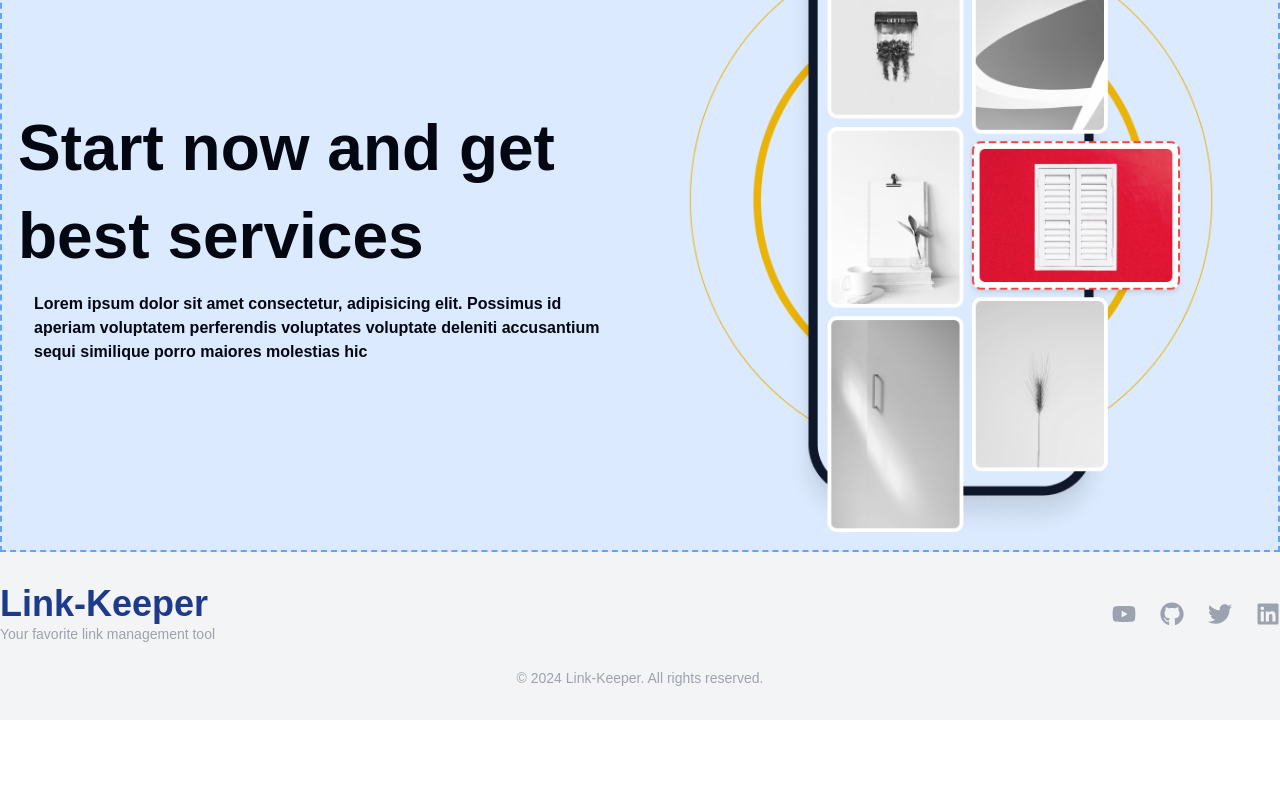
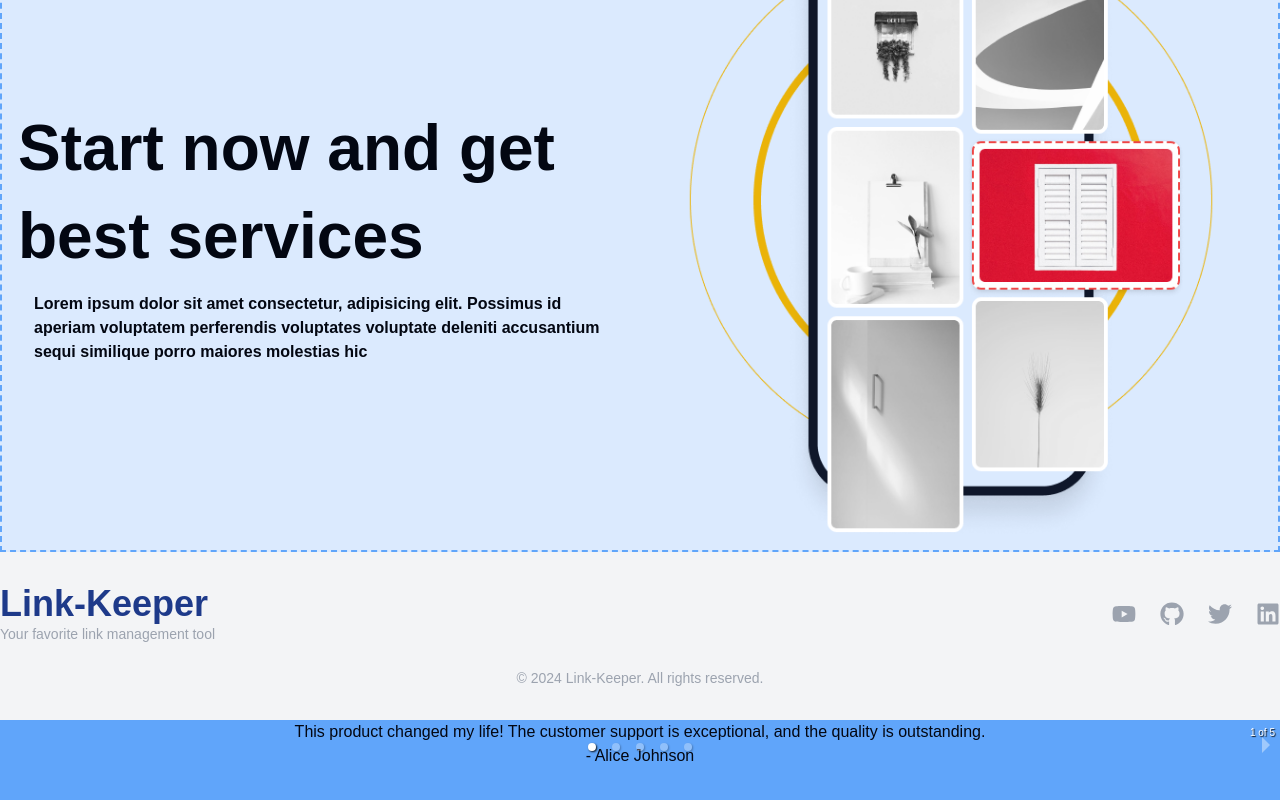
Before and after one commit to utpalsinghdev/link-keeper, a Next.js app: page / in a window 1280 px wide. Shown: the part 3093-3893 px from the top of the page. Before the commit the page ends 3813 px from the top, so only its background shows below. Built offline with nearby package versions, Linux system fonts and the light colour scheme.

Commit message:
Refactor Provider and Testimonials components

```diff
--- a/src/app/page.tsx
+++ b/src/app/page.tsx
@@ -4,7 +4,7 @@ import Footer from "@/components/atoms/home/Footer";
 import Hero from "@/components/atoms/home/Hero";
 import Navbar from "@/components/atoms/home/Navbar";
 import StartNow from "@/components/atoms/home/StartNow";
-// import Testimonials from "@/components/atoms/home/Testimonials";
+import Testimonials from "@/components/atoms/home/Testimonials";
 import Tools from "@/components/atoms/home/Tools";
 
 import React from "react";
@@ -19,7 +19,7 @@ const Home = () => {
       <Focus />
       <StartNow />
       <Footer />
-      {/* <Testimonials /> */}
+      <Testimonials />
     </div>
   );
 };
--- a/src/components/Provider.tsx
+++ b/src/components/Provider.tsx
@@ -5,7 +5,7 @@ import { SessionProvider } from 'next-auth/react'
 const Provider = ({ children }: { children: React.ReactNode }) => {
     return <SessionProvider>
         {children}
-        <Toaster />
+        <Toaster richColors />
     </SessionProvider>
 }
 
--- a/src/components/atoms/home/Testimonials.tsx
+++ b/src/components/atoms/home/Testimonials.tsx
@@ -1,50 +1,51 @@
-// import React from "react";
-// import "react-responsive-carousel/lib/styles/carousel.min.css";
-// import { Carousel } from "react-responsive-carousel";
+"use client"
+import React from "react";
+import "react-responsive-carousel/lib/styles/carousel.min.css";
+import { Carousel } from "react-responsive-carousel";
 
-// const Testimonials = () => {
-//   const testimonials: { message: string; author: string }[] = [
-//     {
-//       message:
-//         "This product changed my life! The customer support is exceptional, and the quality is outstanding.",
-//       author: "Alice Johnson",
-//     },
-//     {
-//       message:
-//         "I can't believe how easy it was to use. Truly a game-changer for my daily routine.",
-//       author: "Bob Smith",
-//     },
-//     {
-//       message:
-//         "A must-have for anyone looking for efficiency and reliability. I recommend it to all my friends.",
-//       author: "Charlie Davis",
-//     },
-//     {
-//       message:
-//         "Fantastic experience from start to finish. The results were better than I expected!",
-//       author: "Dana Lee",
-//     },
-//     {
-//       message:
-//         "Absolutely love this! It's the best investment I've made this year. Worth every penny.",
-//       author: "Eve Martinez",
-//     },
-//   ];
+const Testimonials = () => {
+    const testimonials: { message: string; author: string }[] = [
+        {
+            message:
+                "This product changed my life! The customer support is exceptional, and the quality is outstanding.",
+            author: "Alice Johnson",
+        },
+        {
+            message:
+                "I can't believe how easy it was to use. Truly a game-changer for my daily routine.",
+            author: "Bob Smith",
+        },
+        {
+            message:
+                "A must-have for anyone looking for efficiency and reliability. I recommend it to all my friends.",
+            author: "Charlie Davis",
+        },
+        {
+            message:
+                "Fantastic experience from start to finish. The results were better than I expected!",
+            author: "Dana Lee",
+        },
+        {
+            message:
+                "Absolutely love this! It's the best investment I've made this year. Worth every penny.",
+            author: "Eve Martinez",
+        },
+    ];
 
-//   return (
-//     <div className="flex bg-blue-400">
-//       <Carousel>
-//         {testimonials.map((testimonial, index) => (
-//           <div key={index}>
-//             <div className="">
-//               <p>{testimonial.message}</p>
-//               <p>- {testimonial.author}</p>
-//             </div>
-//           </div>
-//         ))}
-//       </Carousel>
-//     </div>
-//   );
-// };
+    return (
+        <div className="flex bg-blue-400">
+            <Carousel>
+                {testimonials.map((testimonial, index) => (
+                    <div key={index}>
+                        <div className="">
+                            <p>{testimonial.message}</p>
+                            <p>- {testimonial.author}</p>
+                        </div>
+                    </div>
+                ))}
+            </Carousel>
+        </div>
+    );
+};
 
-// export default Testimonials;
+export default Testimonials;
```
Also changed, not shown: 1 other file (tests, documents, lock files or other folders).
